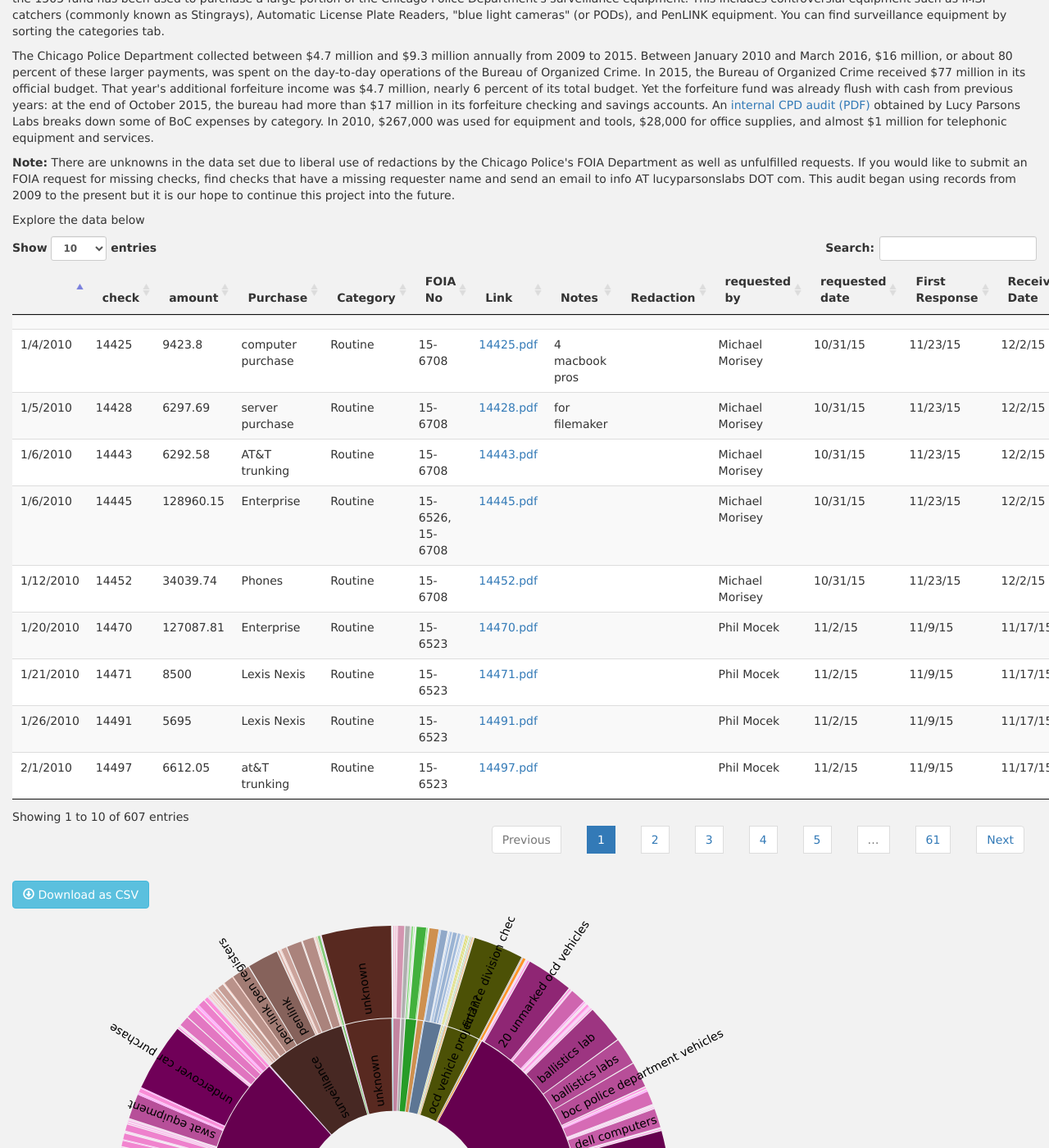
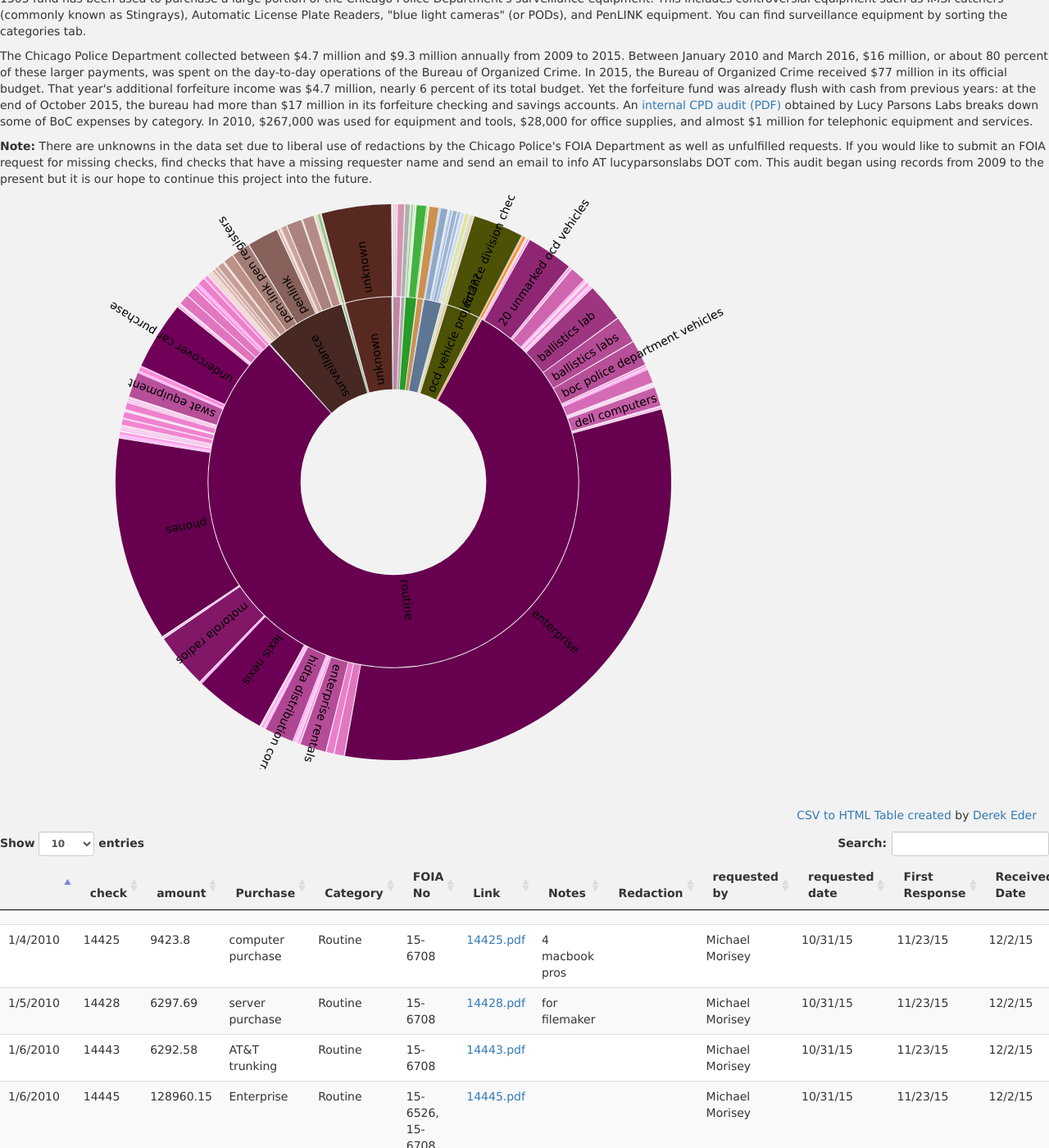
Before and after one commit to saltthefries/lucyparsonslabs.com, a Jekyll site: the page fullaudit/index.html, which Jekyll copies as it is, in a window 1280 px wide and 1400 px high, scrolled down 306 px. Shown: the whole window at 82% size. Built offline with Jekyll 4.4.1, drawn with Linux system fonts in a browser that asks for light colours; nearby versions of some CDN libraries; library files that are not in the unit come from our copies; some of the changed text lies outside the part shown.

Commit message:
add divs to render table below d3

```diff
--- a/fullaudit/index.html
+++ b/fullaudit/index.html
@@ -20,7 +20,7 @@
     <![endif]-->
   </head>
   <body>
-    <div class="container-fluid">
+    <div class="container-text">
 
       <h1>The Narcotics Audit</h1>
 	<h2>Five Years and Counting...</h2>
@@ -29,8 +29,9 @@
 <p>Our investigation found that the majority of the civil asset forfeiture funds (known as the "1505" fund) went to pay for the everyday prosecution of the War on Drugs. Alarmingly, the 1505 fund has been used to purchase a large portion of the Chicago Police Department's surveillance equipment. This includes controversial equipment such as IMSI catchers (commonly known as Stingrays), Automatic License Plate Readers, "blue light cameras" (or PODs), and PenLINK equipment. You can find surveillance equipment by sorting the categories tab.</p>
 <p> The Chicago Police Department collected between $4.7 million and $9.3 million annually from 2009 to 2015. Between January 2010 and March 2016, $16 million, or about 80 percent of these larger payments, was spent on the day-to-day operations of the Bureau of Organized Crime. In 2015, the Bureau of Organized Crime received $77 million in its official budget. That year's additional forfeiture income was $4.7 million, nearly 6 percent of its total budget. Yet the forfeiture fund was already flush with cash from previous years: at the end of October 2015, the bureau had more than $17 million in its forfeiture checking and savings accounts. An <a href="https://github.com/lucyparsons/1505analysis/blob/master/MARTINEZv.CPD-RESPONSIVE%20RECORDS1505AUDIT.pdf">internal CPD audit (PDF)</a> obtained by Lucy Parsons Labs breaks down some of BoC expenses by category. In 2010, $267,000 was used for equipment and tools, $28,000 for office supplies, and almost $1 million for telephonic equipment and services.</p>
 <p><b>Note:</b> There are unknowns in the data set due to liberal use of redactions by the Chicago Police's FOIA Department as well as unfulfilled requests. If you would like to submit an FOIA request for missing checks, find checks that have a missing requester name and send an email to <i></i>info AT lucyparsonslabs DOT com</i>. This audit began using records from 2009 to the present but it is our hope to continue this project into the future.</p>
-<p> Explore the data below </p>
 
+	</div>
+    <div class="d3svg">
 <style>
 circle,
 path {
@@ -287,19 +288,19 @@ function updateArc(d) {
 d3.select(self.frameElement).style("height", margin.top + margin.bottom + "px");
 
 </script>
-
-      <div id='table-container'></div>
-
-    </div><!-- /.container -->
+</div>
 
     <footer class='footer'>
-      <div class='container-fluid'>
+
+  <div class='container-fluid'>
         <hr />
         <p class='pull-right'><a href='https://github.com/derekeder/csv-to-html-table'>CSV to HTML Table created  </a> by <a href='http://derekeder.com'>Derek Eder</a></p>
       </div>
     </footer>
 
-    <!-- Bootstrap core JavaScript
+    <div id='table-container'></div>
+
+<!-- Bootstrap core JavaScript
     ================================================== -->
     <!-- Placed at the end of the document so the pages load faster -->
     <script src="js/jquery.min.js"></script>
```
